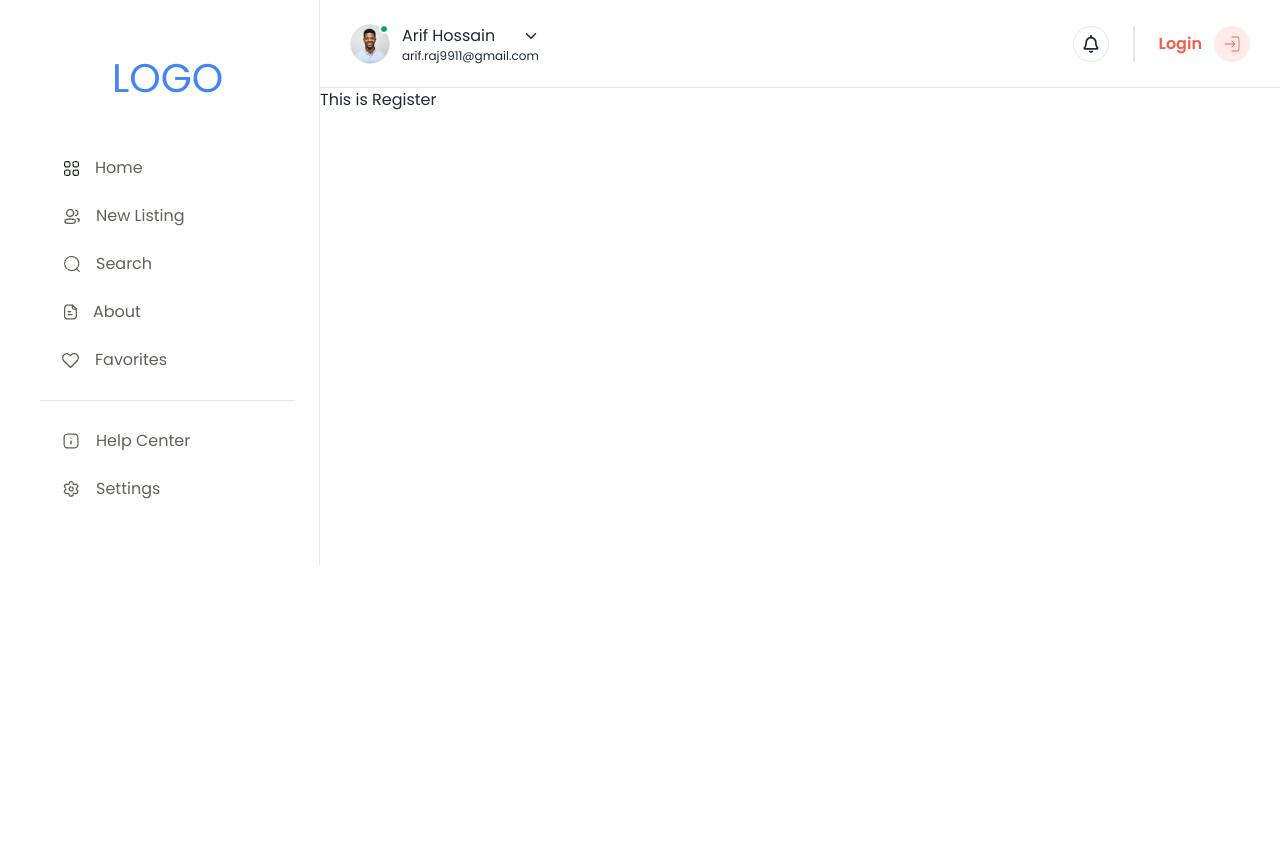
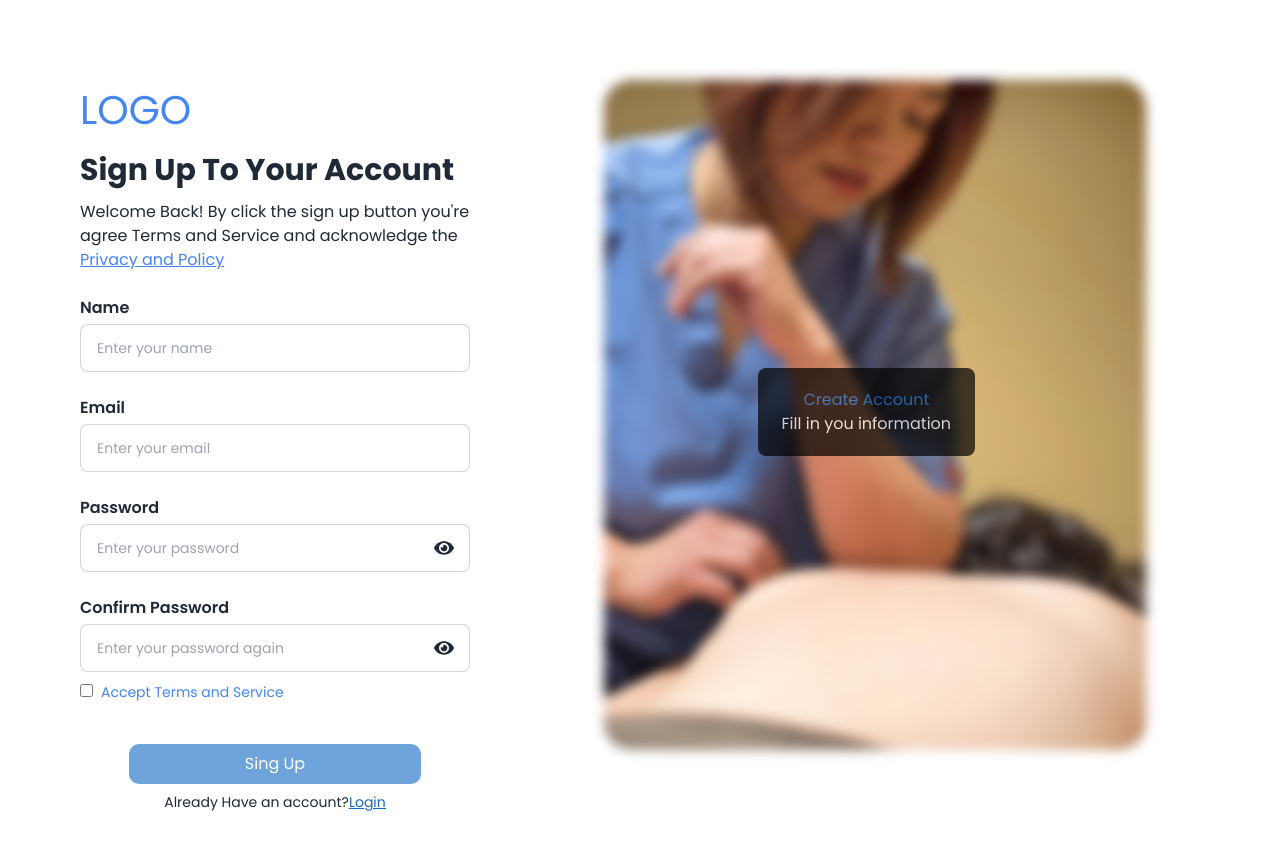
Before and after one commit to arifraj9911/doctor-therapist, a React (Vite) app: page /register in a window 1280 px wide. Shown: the top 850 px of the page. Before the commit the page ends 800 px from the top, so only its background shows below. Built offline with nearby package versions, Linux system fonts and the light colour scheme; no server answers.

Commit message:
sign up page added

```diff
--- a/src/components/Authentication/Login/Login.jsx
+++ b/src/components/Authentication/Login/Login.jsx
@@ -52,7 +52,7 @@ const Login = () => {
               <input
                 type={`${passView ? "text" : "password"}`}
                 className="input input-bordered outline-none focus:outline-none btn-md"
-                name="email"
+                name="password"
                 placeholder="Enter your password"
                 id=""
               />
--- a/src/components/Authentication/Register/Register.jsx
+++ b/src/components/Authentication/Register/Register.jsx
@@ -1,11 +1,159 @@
-
+import loginImage from "../../../assets/images/login.png";
+import { FaEye, FaEyeSlash } from "react-icons/fa";
+import { Link } from "react-router-dom";
+import { useState } from "react";
 
 const Register = () => {
-    return (
-        <div>
-            <h2>This is Register</h2>
+  const [passView, setPassView] = useState(false);
+  const [confirmPassView, setConfirmPassView] = useState(false);
+  const [checkTerms, setCheckTerms] = useState(false);
+
+  const handleViewPassword = () => {
+    setPassView(!passView);
+  };
+  const handleViewConfirmPassword = () => {
+    setConfirmPassView(!confirmPassView);
+  };
+
+  const handleTermsCondition = () => {
+    setCheckTerms(!checkTerms);
+  };
+  //   console.log(checkTerms)
+  return (
+    <div className="max-w-screen-xl mx-auto ">
+      <div className="flex justify-between gap-20 p-20">
+        <div className="w-1/2">
+          <h2 className="text-[40px] text-[#4285F3]">LOGO</h2>
+          <h4 className="text-3xl my-3 font-bold">Sign Up To Your Account</h4>
+          <p className="text-[16px]">
+            Welcome Back! By click the sign up button you&apos;re agree Terms
+            and Service and acknowledge the{" "}
+            <span className="text-[#4285F3] underline">Privacy and Policy</span>{" "}
+          </p>
+
+          {/* login form */}
+          <form className="mt-6">
+            <div className="flex flex-col gap-1">
+              <label className="text-[16px] font-semibold" htmlFor="email">
+                Name
+              </label>
+              <input
+                type="text"
+                className="input input-bordered outline-none focus:outline-none btn-md"
+                name="name"
+                placeholder="Enter your name"
+                id=""
+              />
+            </div>
+            <div className="flex flex-col gap-1 mt-6">
+              <label className="text-[16px] font-semibold" htmlFor="email">
+                Email
+              </label>
+              <input
+                type="email"
+                className="input input-bordered outline-none focus:outline-none btn-md"
+                name="email"
+                placeholder="Enter your email"
+                id=""
+              />
+            </div>
+            <div className="flex flex-col gap-1 mt-6 relative">
+              <label className="text-[16px] font-semibold" htmlFor="password">
+                Password
+              </label>
+              <input
+                type={`${passView ? "text" : "password"}`}
+                className="input input-bordered outline-none focus:outline-none btn-md"
+                name="password"
+                placeholder="Enter your password"
+                id=""
+              />
+              <span className="absolute right-4 top-[42px]">
+                {passView ? (
+                  <FaEyeSlash
+                    onClick={handleViewPassword}
+                    className="text-xl"
+                  ></FaEyeSlash>
+                ) : (
+                  <FaEye
+                    onClick={handleViewPassword}
+                    className="text-xl"
+                  ></FaEye>
+                )}
+              </span>
+            </div>
+            <div className="flex flex-col gap-1 mt-6 relative">
+              <label
+                className="text-[16px] font-semibold"
+                htmlFor="confirm_password"
+              >
+                Confirm Password
+              </label>
+              <input
+                type={`${confirmPassView ? "text" : "password"}`}
+                className="input input-bordered outline-none focus:outline-none btn-md"
+                name="confirm_password"
+                placeholder="Enter your password again"
+                id=""
+              />
+              <span className="absolute right-4 top-[42px]">
+                {confirmPassView ? (
+                  <FaEyeSlash
+                    onClick={handleViewConfirmPassword}
+                    className="text-xl"
+                  ></FaEyeSlash>
+                ) : (
+                  <FaEye
+                    onClick={handleViewConfirmPassword}
+                    className="text-xl"
+                  ></FaEye>
+                )}
+              </span>
+            </div>
+            <div className="space-x-2 mt-2">
+              <input
+                type="checkbox"
+                value={checkTerms}
+                onChange={handleTermsCondition}
+                name=""
+                id=""
+              />
+              <span className="text-[#4285F3] text-sm">
+                Accept Terms and Service
+              </span>
+            </div>
+
+            <div className="mt-10 w-3/4 mx-auto">
+              <button
+                disabled={checkTerms === false}
+                className={`px-4 py-2 w-full text-[16px] rounded-[10px] text-white  bg-[#156BCA] ${
+                  !checkTerms && "bg-[#6ea3db] cursor-not-allowed"
+                }`}
+              >
+                Sing Up
+              </button>
+            </div>
+          </form>
+          <div className="text-center mt-2">
+            <p className="text-sm">
+              Already Have an account?
+              <span className="text-[#156BCA] underline">
+                <Link to="/login">Login</Link>
+              </span>{" "}
+            </p>
+          </div>
         </div>
-    );
+        {/* login sidebar image */}
+        <div className="w-5/6 relative">
+          <img className="w-5/6 mx-auto blur-[6px]" src={loginImage} alt="" />
+          <p className="w-1/3 bg-black text-center text-white p-5 rounded-lg absolute top-72 left-52 opacity-70 text-[16px]">
+            <span className="text-[#156BCA] ">Create Account</span> <br /> Fill
+            in you information
+          </p>
+        </div>
+      </div>
+    </div>
+  );
 };
 
 export default Register;
--- a/src/layout/Main.jsx
+++ b/src/layout/Main.jsx
@@ -2,14 +2,19 @@ import { Outlet, useLocation } from "react-router-dom";
 import Header from "../components/Header/Header";
 import HeaderTop from "../components/HeaderTop/HeaderTop";
 import Login from "../components/Authentication/Login/Login";
+import Register from "../components/Authentication/Register/Register";
 
 const Main = () => {
   const location = useLocation();
-  console.log(location)
+  console.log(location);
   return (
-    <div >
-      {
-        location.pathname === '/login' ? <Login></Login> :  <div className="flex">
+    <div>
+      {location.pathname === "/login" ? (
+        <Login></Login>
+      ) : location.pathname === "/register" ? (
+        <Register></Register>
+      ) : (
+        <div className="flex">
           <div className="w-1/4 ">
             <Header></Header>
           </div>
@@ -18,8 +23,7 @@ const Main = () => {
             <Outlet></Outlet>
           </div>
         </div>
-      }
-
+      )}
     </div>
   );
 };
```
Lines whose indentation alone changed are shown as unchanged.
